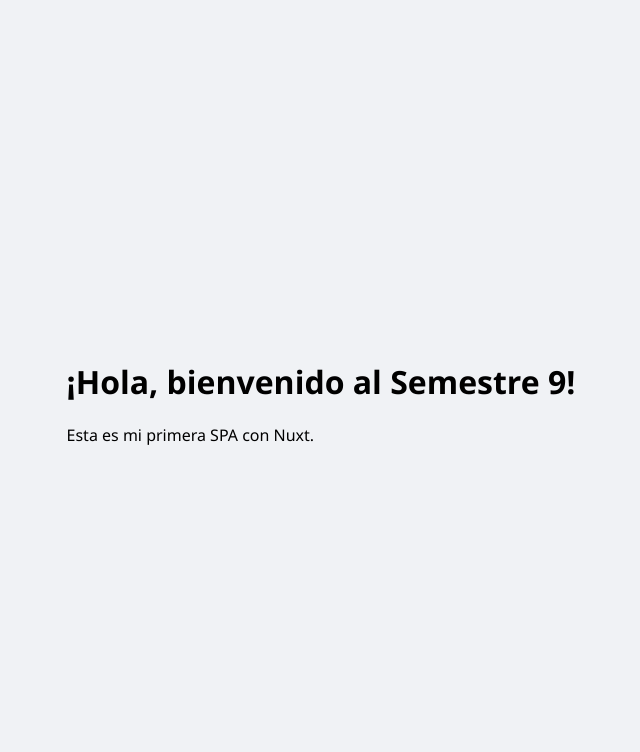
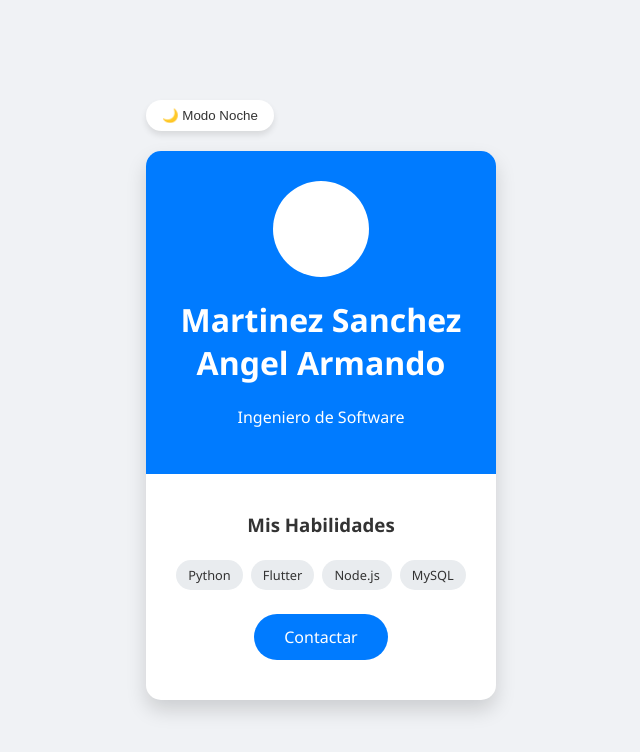
Before and after one commit to Alienangy2004/Tarjeta-Vainilla, a Nuxt app: page / in a window 1280 px wide. Shown: the top 752 px of the page, without its empty margins (319-959 px from the left). Built offline with nearby package versions, Linux system fonts and the light colour scheme.

Commit message:
Lista para producción

```diff
--- /dev/null
+++ b/app.vue
@@ -0,0 +1,39 @@
+<script setup>
+import { ref, onMounted } from 'vue'
+
+const isDark = ref(false)
+
+// Función para cambiar entre modo claro y oscuro
+const toggleTheme = () => {
+  isDark.value = !isDark.value
+  document.documentElement.setAttribute('data-theme', isDark.value ? 'dark' : 'light')
+}
+</script>
+
+<template>
+  <div>
+    <button @click="toggleTheme" class="theme-btn">
+      {{ isDark ? '☀️ Modo Claro' : '🌙 Modo Noche' }}
+    </button>
+
+    <div class="card">
+      <header>
+        <div class="profile-img"></div>
+        <h1>Martinez Sanchez Angel Armando</h1>
+        <p>Ingeniero de Software</p>
+      </header>
+
+      <div class="container">
+        <h3>Mis Habilidades</h3>
+        <div class="skills">
+          <span>Python</span>
+          <span>Flutter</span>
+          <span>Node.js</span>
+          <span>MySQL</span>
+        </div>
+
+        <a href="#" class="btn">Contactar</a>
+      </div>
+    </div>
+  </div>
+</template>
--- a/app/app.vue
+++ /dev/null
@@ -1,6 +0,0 @@
-<template>
-  <div>
-    <h1>¡Hola, bienvenido al Semestre 9!</h1>
-    <p>Esta es mi primera SPA con Nuxt.</p>
-  </div>
-</template>
--- a/nuxt.config.ts
+++ b/nuxt.config.ts
@@ -1,23 +1,28 @@
 // https://nuxt.com/docs/api/configuration/nuxt-config
-// https://nuxt.com/docs/api/configuration/nuxt-config
+
 export default defineNuxtConfig({
-  // Nota el uso de @/ en lugar de ~/
+  // Importación global de tus estilos CSS
   css: [
-    '@/assets/css/main.css'
+    '~/assets/css/main.css'
   ],
+
+  // Configuración del encabezado de la página (Head)
   app: {
     head: {
       title: 'Tarjeta de Presentación - Semestre 9',
       meta: [
-        { name: 'viewport', content: 'width=device-width, initial-scale=1' },
-        { charset: 'utf-8' }
+        { charset: 'utf-8' },
+        { name: 'viewport', content: 'width=device-width, initial-scale=1' }
       ],
       link: [
         { rel: 'icon', type: 'image/x-icon', href: '/favicon.ico' }
       ]
     }
   },
-  compatibilityDate: '2025-07-15',
-  devtools: { enabled: true }
+
+  // Configuración técnica y de desarrollo
+  compatibilityDate: '2024-11-01',
+  devtools: {
+    enabled: true
+  }
 })
-//./app/
```
